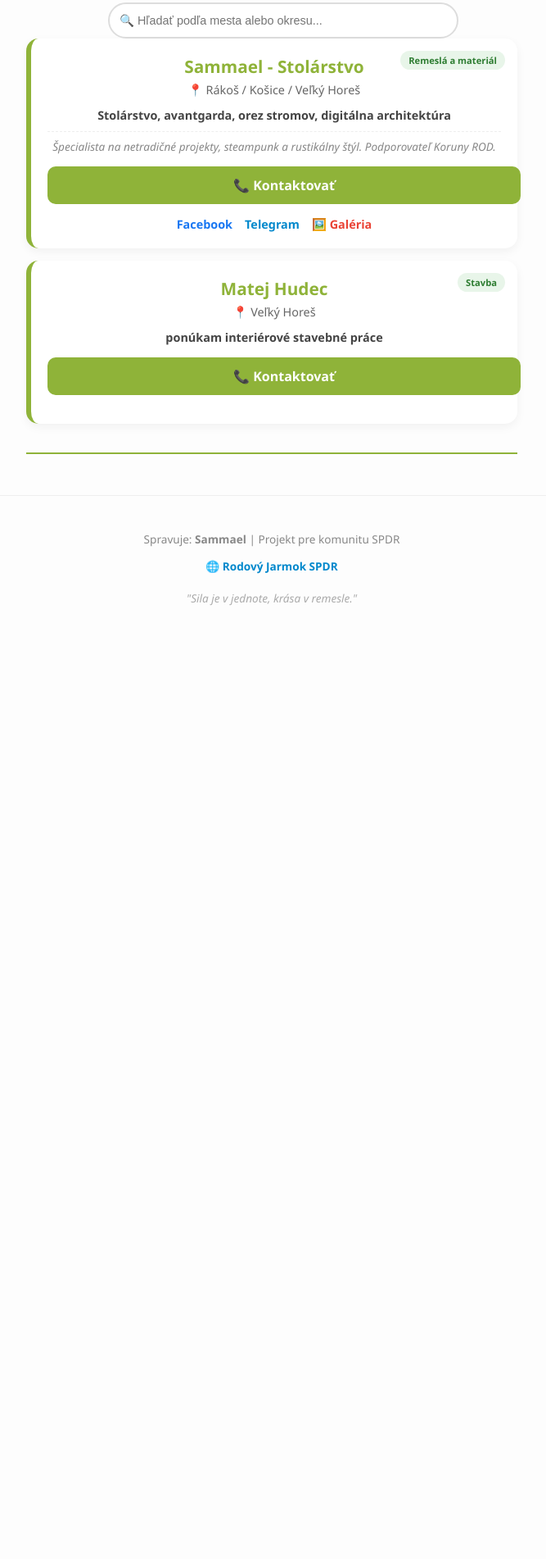
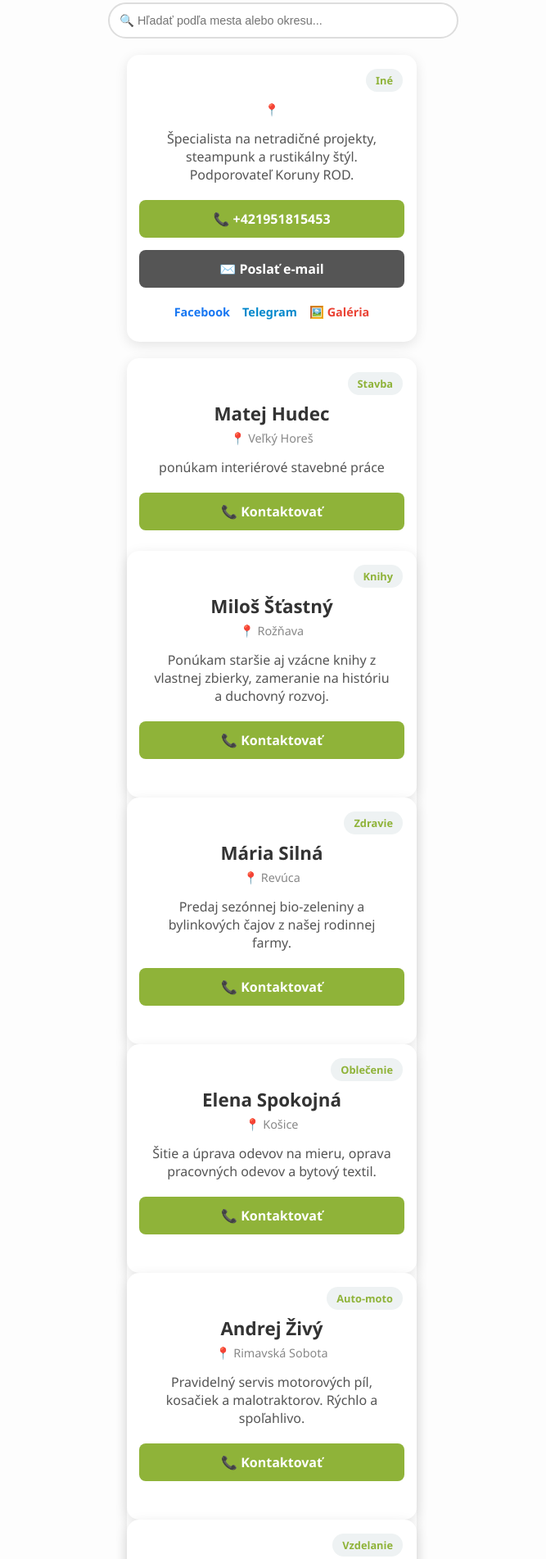
Before and after one commit to sammael-ag/vizitkar-spdr, a plain HTML site: page index.html in a window 1280 px wide. Shown: the part 277-2179 px from the top of the page at 82% size, without its empty margins (308-975 px from the left). Before the commit the page ends 1075 px from the top, so only its background shows below. Drawn offline with Linux system fonts and the light colour scheme.

Commit message:
pridanie fake vizitiek a prerábka mojej

```diff
--- a/index.html
+++ b/index.html
@@ -9,13 +9,99 @@
         body { font-family: 'Segoe UI', sans-serif; background: var(--bg); color: var(--text); margin: 0; padding: 15px; }
         .container { max-width: 600px; margin: auto; }
         header { text-align: center; padding: 20px 0; border-bottom: 2px solid var(--primary); margin-bottom: 20px; }
-        .card { background: white; border-radius: 15px; padding: 20px; margin-bottom: 15px; box-shadow: 0 4px 12px rgba(0,0,0,0.05); border-left: 6px solid var(--primary); position: relative; }
-        .tag { position: absolute; top: 15px; right: 15px; font-size: 0.7em; padding: 4px 10px; border-radius: 12px; font-weight: bold; background: #e8f5e9; color: #2e7d32; }
-        .name { font-size: 1.3em; font-weight: bold; margin-bottom: 5px; display: block; color: var(--primary); }
-        .loc { color: #666; font-size: 0.9em; margin-bottom: 12px; display: block; }
-        .cat { font-weight: bold; color: #444; font-size: 0.9em; }
-        .note { font-style: italic; color: #888; font-size: 0.85em; margin-top: 10px; border-top: 1px dashed #eee; padding-top: 8px; }
-        .btn-call { display: block; width: 100%; text-align: center; padding: 12px; background: var(--primary); color: white; text-decoration: none; border-radius: 10px; font-weight: bold; margin-top: 15px; }
+/* --- Zjednodušené CSS pre vizitky (Vymeň v index.html) --- */
+#list {
+    display: flex;
+    flex-wrap: wrap; /* Vizitky sa budú pekne radiť vedľa seba a pod seba */
+    gap: 20px;
+    justify-content: center;
+    padding: 20px;
+}
+
+.card {
+    background: white;
+    padding: 25px;
+    border-radius: 15px;
+    box-shadow: 0 4px 15px rgba(0,0,0,0.1);
+    width: 300px; /* Pevná šírka pre pekný regál */
+    display: flex;
+    flex-direction: column;
+    align-items: center; /* Všetko na stred */
+    text-align: center;
+    transition: 0.3s;
+    position: relative;
+    border: 2px solid transparent; /* Príprava pre zvýraznenie kategórie */
+}
+
+.card:hover {
+    transform: translateY(-5px);
+    box-shadow: 0 8px 25px rgba(0,0,0,0.15);
+}
+
+.card .tag {
+    background: #eef2f3;
+    color: #8fb339;
+    padding: 5px 12px;
+    border-radius: 20px;
+    font-size: 0.8em;
+    font-weight: bold;
+    position: absolute;
+    top: 15px;
+    right: 15px;
+}
+
+.card .name {
+    font-size: 1.4em;
+    font-weight: bold;
+    color: #333;
+    margin-top: 25px; /* Priestor pre tag */
+    margin-bottom: 5px;
+}
+
+.card .loc {
+    font-size: 0.9em;
+    color: #888;
+    margin-bottom: 15px;
+}
+
+.card .cat {
+    font-size: 1em;
+    color: #555;
+    margin-bottom: 20px;
+    flex-grow: 1; /* Popis vyplní priestor, aby boli tlačidlá v jednej rovine */
+}
+
+.btn-call {
+    display: block;
+    width: 100%;
+    padding: 12px;
+    background: #8fb339;
+    color: white;
+    text-decoration: none;
+    border-radius: 8px;
+    font-weight: bold;
+    transition: 0.3s;
+    margin-bottom: 10px;
+}
+
+.btn-call:hover {
+    background: #7a9a30;
+}
+
+.social-links {
+    display: flex;
+    gap: 15px;
+    justify-content: center;
+    width: 100%;
+    margin-top: 10px;
+}
+
+.social-links a {
+    text-decoration: none;
+    font-weight: bold;
+    font-size: 0.9em;
+}
+/* --------------------------------------------------------- */
     </style>
 </head>
 <body>
@@ -87,19 +173,23 @@ function applySearchAndFilter() {
 </script>
 
     <div id="list">
-        <div class="card">
-            <span class="tag">Remeslá a materiál</span>
-            <span class="name">Sammael - Stolárstvo</span>
-            <span class="loc">📍 Rákoš / Košice / Veľký Horeš</span>
-            <div class="cat">Stolárstvo, avantgarda, orez stromov, digitálna architektúra</div>
-            <div class="note">Špecialista na netradičné projekty, steampunk a rustikálny štýl. Podporovateľ Koruny ROD.</div>
-            <a href="tel:+421951815453" class="btn-call">📞 Kontaktovať</a>
-            <div style="display: flex; gap: 15px; justify-content: center; margin-top: 15px;">
-                <a href="https://facebook.com/jedinecny.povrch.dreva" target="_blank" style="color: #1877F2; text-decoration: none; font-weight: bold; font-size: 0.9em;">Facebook</a>
-                <a href="https://t.me/Sammael777" target="_blank" style="color: #0088cc; text-decoration: none; font-weight: bold; font-size: 0.9em;">Telegram</a>
-                <a href="https://photos.app.goo.gl/pqbaoq7d7g7HkTix8" target="_blank" style="color: #ea4335; text-decoration: none; font-weight: bold; font-size: 0.9em;">🖼️ Galéria</a>
-            </div>
-        </div>
+ 				<div class="card" data-category="">
+    <span class="tag">Iné</span>
+    <span class="name"></span>
+    <span class="loc">📍 </span>
+    <div class="cat">Špecialista na netradičné projekty, steampunk a rustikálny štýl. Podporovateľ Koruny ROD.</div>
+
+    <a href="tel:+421951815453" class="btn-call">📞 +421951815453</a>
+
+    <a href="mailto:sammael.ag@gmail.com" class="btn-call" style="background: #555; margin-top: 5px;">✉️ Poslať e-mail</a>
+
+    <div class="social-links">
+        <a href="https://facebook.com/jedinecny.povrch.dreva" target="_blank" style="color: #1877F2;">Facebook</a>
+        <a href="https://t.me/Sammael777" target="_blank" style="color: #0088cc;">Telegram</a>
+        <a href="https://photos.app.goo.gl/pqbaoq7d7g7HkTix8" target="_blank" style="color: #ea4335;">🖼️ Galéria</a>
+    </div>
+</div>
+
                 <div class="card">
             <span class="tag">Stavba</span>
             <span class="name">Matej Hudec</span>
@@ -108,7 +198,67 @@ function applySearchAndFilter() {
             <a href="tel:+421689780" class="btn-call">📞 Kontaktovať</a>
             <div style="display: flex; gap: 15px; justify-content: center; margin-top: 15px;">
             </div>
-        </div>
+
+				<div class="card">
+    <span class="tag">Knihy</span>
+    <span class="name">Miloš Šťastný</span>
+    <span class="loc">📍 Rožňava</span>
+    <div class="cat">Ponúkam staršie aj vzácne knihy z vlastnej zbierky, zameranie na históriu a duchovný rozvoj.</div>
+    <a href="tel:+421901222333" class="btn-call">📞 Kontaktovať</a>
+    <div class="social-links">
+    </div>
+</div>
+
+		      <div class="card">
+    <span class="tag">Zdravie</span>
+    <span class="name">Mária Silná</span>
+    <span class="loc">📍 Revúca</span>
+    <div class="cat">Predaj sezónnej bio-zeleniny a bylinkových čajov z našej rodinnej farmy.</div>
+    <a href="tel:+421902333444" class="btn-call">📞 Kontaktovať</a>
+    <div class="social-links">
+    </div>
+</div>
+
+       		<div class="card">
+    <span class="tag">Oblečenie</span>
+    <span class="name">Elena Spokojná</span>
+    <span class="loc">📍 Košice</span>
+    <div class="cat">Šitie a úprava odevov na mieru, oprava pracovných odevov a bytový textil.</div>
+    <a href="tel:+421903444555" class="btn-call">📞 Kontaktovať</a>
+    <div class="social-links">
+    </div>
+</div>
+
+       <div class="card">
+    <span class="tag">Auto-moto</span>
+    <span class="name">Andrej Živý</span>
+    <span class="loc">📍 Rimavská Sobota</span>
+    <div class="cat">Pravidelný servis motorových píl, kosačiek a malotraktorov. Rýchlo a spoľahlivo.</div>
+    <a href="tel:+421904555666" class="btn-call">📞 Kontaktovať</a>
+    <div class="social-links">
+    </div>
+</div>
+
+       <div class="card">
+    <span class="tag">Vzdelanie</span>
+    <span class="name">Jana Múdra</span>
+    <span class="loc">📍 Trebišov</span>
+    <div class="cat">Doučovanie matematiky a fyziky pre základné a stredné školy. Trpezlivý prístup.</div>
+    <a href="tel:+421905666777" class="btn-call">📞 Kontaktovať</a>
+    <div class="social-links">
+    </div>
+</div>
+
+       <div class="card">
+    <span class="tag">Voľný čas</span>
+    <span class="name">Peter Veselý</span>
+    <span class="loc">📍 Kráľovský Chlmec</span>
+    <div class="cat">Kurzy rezbárstva pre začiatočníkov. Príďte si vyrobiť vlastnú drevenú lyžicu.</div>
+    <a href="tel:+421906777888" class="btn-call">📞 Kontaktovať</a>
+    <div class="social-links">
+    </div>
+</div>
+
     </div>
 </div>
 <footer style="margin-top: 50px; padding: 30px 20px; border-top: 1px solid #eee; text-align: center; color: #888; font-size: 0.85em;">
```
Also changed, not shown: parser.html (+32 -38 lines).
